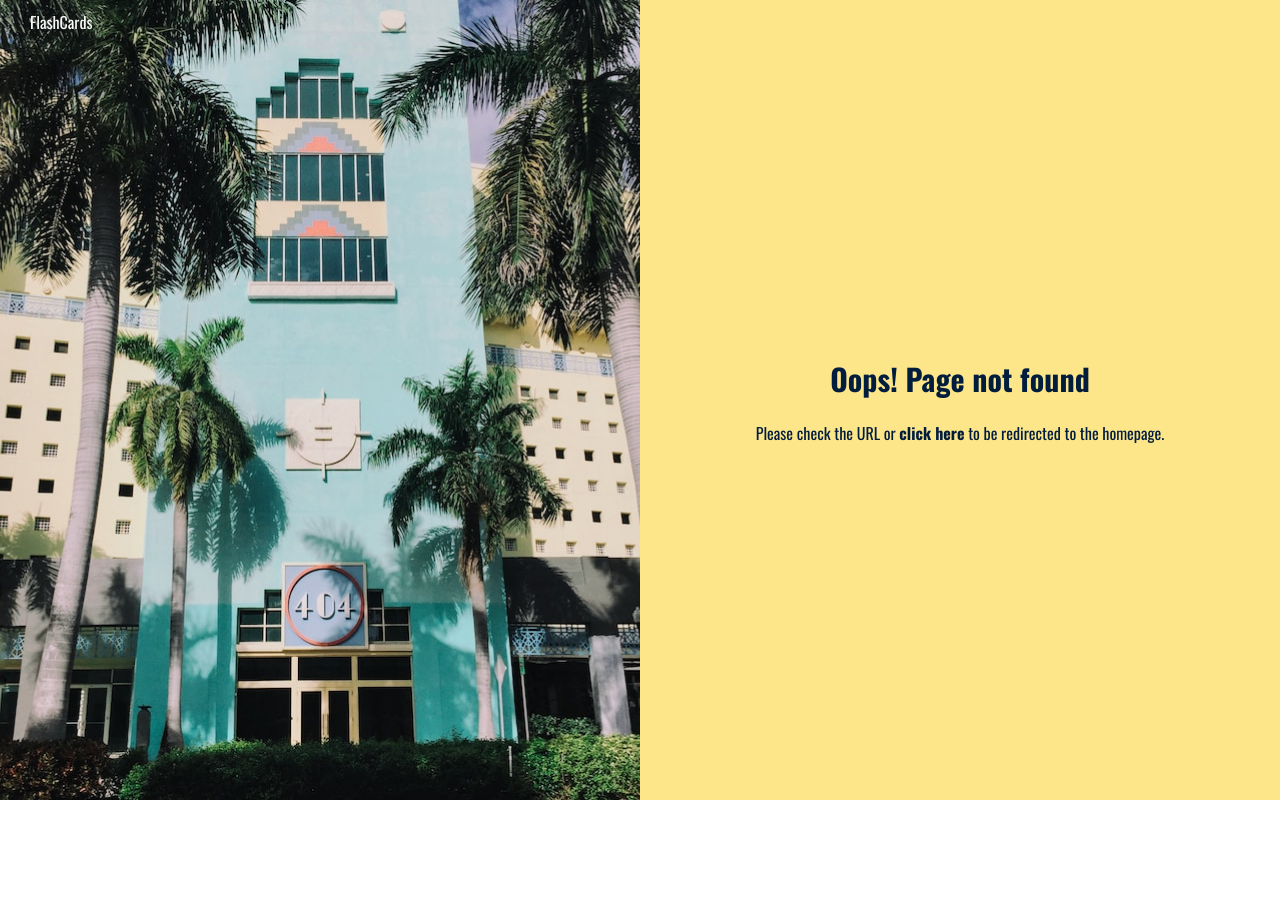
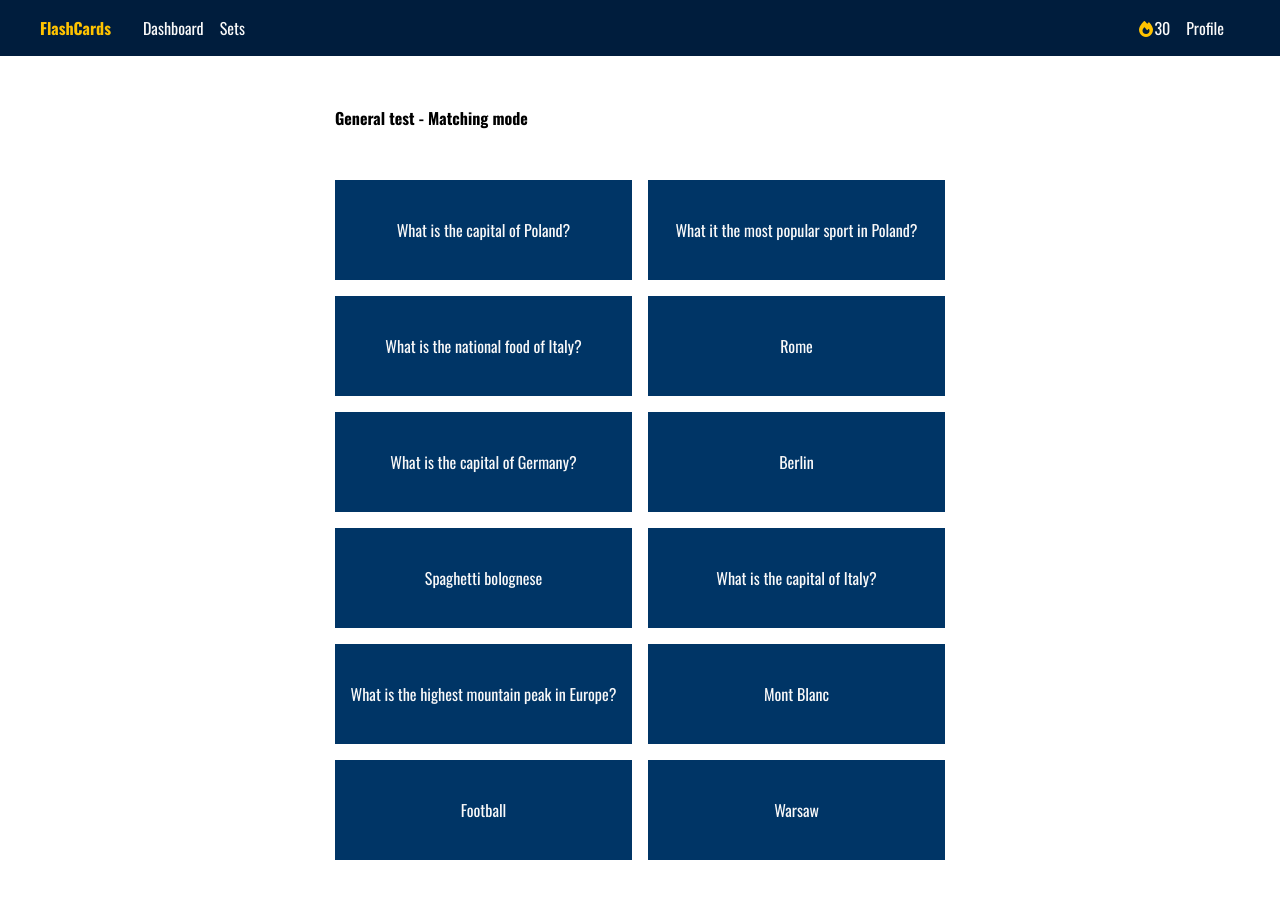
Before and after one commit to karol-wolski/KeepYourFlashcards, a React (Vite) app: page /matching in a window 1280 px wide. Before the commit this address had no page. Shown: the top 898 px of the page. Before the commit the page ends 800 px from the top, so only its background shows below. Built offline with nearby package versions, Linux system fonts and the light colour scheme.

Commit message:
feat: quiz (#61)
Add quiz game
Add quiz mode component
Add quiz page

```diff
--- /dev/null
+++ b/src/components/MatchingGame/MatchingGame.tsx
@@ -0,0 +1,119 @@
+import { useEffect, useState, useRef } from 'react'
+import { Card } from '../../ts/types/Card'
+import sortArrayRandomly from '../../utils/sortArrayRandomly'
+
+interface Props {
+  cards: Card[]
+  handleWin: () => void
+}
+
+type SeparatedCard = {
+  id: string
+  value: string
+  pair_id: string
+}
+
+const MatchingGame = ({ cards, handleWin }: Props) => {
+  const [cardsArray, setCardsArray] = useState<SeparatedCard[]>([])
+  const [prevCardId, setPrevCardId] = useState<{
+    id: string
+    pair_id: string
+    refIdx: number | null
+  }>({
+    id: '',
+    pair_id: '',
+    refIdx: null,
+  })
+  const [correctAnswerCounter, setCorrectAnswerCounter] = useState(0)
+  const itemsRef = useRef<HTMLDivElement[]>([])
+
+  useEffect(() => {
+    const divideCard = () => {
+      const questions = cards.map((card) => {
+        return {
+          id: `q_${card.id}`,
+          value: card.question,
+          pair_id: card.id,
+        }
+      })
+
+      const answers = cards.map((card) => {
+        return {
+          id: `a_${card.id}`,
+          value: card.answer,
+          pair_id: card.id,
+        }
+      })
+
+      return [...questions, ...answers]
+    }
+
+    const dividedArray = divideCard()
+    const arr = sortArrayRandomly<SeparatedCard>(dividedArray)
+    setCardsArray(arr)
+  }, [cards])
+
+  useEffect(() => {
+    if (correctAnswerCounter === cards.length) handleWin()
+  }, [cards.length, correctAnswerCounter, handleWin])
+
+  const handleBtnClick = (id: string, pair_id: string, refIdx: number) => {
+    if (prevCardId.refIdx === null) {
+      setPrevCardId({ id, pair_id, refIdx })
+      itemsRef.current[refIdx].classList.add('bg-secondary')
+      return
+    }
+
+    if (prevCardId.pair_id === pair_id) {
+      if (prevCardId.id !== id) {
+        setCorrectAnswerCounter((prevState) => prevState + 1)
+        itemsRef.current[refIdx].classList.add('bg-success')
+        itemsRef.current[prevCardId.refIdx].classList.add('bg-success')
+      } else {
+        itemsRef.current[refIdx].classList.remove('bg-secondary')
+      }
+      setPrevCardId({ id: '', pair_id: '', refIdx: null })
+    } else if (prevCardId.pair_id !== pair_id) {
+      itemsRef.current[prevCardId.refIdx].classList.remove('bg-secondary')
+      itemsRef.current[prevCardId.refIdx].classList.remove('bg-primaryHover')
+      itemsRef.current[refIdx].classList.remove('bg-primaryHover')
+      itemsRef.current[refIdx].classList.add('bg-dangerHover')
+      itemsRef.current[prevCardId.refIdx].classList.add('bg-dangerHover')
+
+      setTimeout(() => {
+        itemsRef.current[refIdx].classList.remove('bg-dangerHover')
+        itemsRef.current[refIdx].classList.add('bg-primaryHover')
+        if (typeof prevCardId.refIdx === 'number') {
+          itemsRef.current[prevCardId.refIdx].classList.remove('bg-dangerHover')
+          itemsRef.current[prevCardId.refIdx].classList.add('bg-primaryHover')
+        }
+      }, 2000)
+
+      setPrevCardId({ id: '', pair_id: '', refIdx: null })
+    }
+  }
+
+  const addToRefs = (el: HTMLDivElement) => {
+    if (el && !itemsRef.current.includes(el)) {
+      itemsRef.current.push(el)
+    }
+  }
+
+  return (
+    <div className="grid grid-cols-2 gap-[1.6rem]">
+      {cardsArray.map((card, idx) => (
+        <div
+          role="none"
+          key={card.id}
+          className="p-[0.8rem] min-h-[10rem] bg-primaryHover text-textPrimary text-[1.6rem] flex items-center justify-center cursor-pointer"
+          onClick={() => handleBtnClick(card.id, card.pair_id, idx)}
+          ref={addToRefs}
+        >
+          {card.value}
+        </div>
+      ))}
+    </div>
+  )
+}
+
+export default MatchingGame
--- /dev/null
+++ b/src/components/MatchingMode/MatchingMode.tsx
@@ -0,0 +1,32 @@
+import { useState } from 'react'
+import MatchingGame from '../MatchingGame/MatchingGame'
+import Button from '../Button/Button'
+import { Card } from '../../ts/types/Card'
+
+interface Props {
+  cards: Card[]
+}
+
+const MatchingMode = ({ cards }: Props) => {
+  const [isGameEnd, setIsGameEnd] = useState(false)
+  return (
+    <div>
+      {!isGameEnd ? (
+        <MatchingGame cards={cards} handleWin={() => setIsGameEnd(true)} />
+      ) : (
+        <div className="h-[30rem] flex flex-col gap-[1.6rem] justify-center items-center border-[2px] border-primary">
+          <p className="text-[1.6rem]">You have done all the repetitions</p>
+          <Button
+            type="button"
+            variant="primary"
+            onClick={() => setIsGameEnd(false)}
+          >
+            Play again
+          </Button>
+        </div>
+      )}
+    </div>
+  )
+}
+
+export default MatchingMode
--- a/src/main.tsx
+++ b/src/main.tsx
@@ -14,6 +14,7 @@ import CoursePage from './pages/Course'
 import StudyPage from './pages/Study'
 import RepeatPage from './pages/Repeat'
 import TestPage from './pages/Test'
+import MatchingPage from './pages/Matching'
 
 const router = createBrowserRouter([
   {
@@ -61,6 +62,10 @@ const router = createBrowserRouter([
     element: <TestPage />,
   },
   {
+    path: '/matching',
+    element: <MatchingPage />,
+  },
+  {
     path: '*',
     element: <NotFoundPage />,
   },
--- /dev/null
+++ b/src/pages/Matching.tsx
@@ -0,0 +1,53 @@
+import MatchingMode from '../components/MatchingMode/MatchingMode'
+import Layout from '../layouts/Layout'
+
+const MatchingPage = () => {
+  const response = {
+    collectionName: 'General test',
+    cards: [
+      {
+        id: '1',
+        question: 'What is the capital of Poland?',
+        answer: 'Warsaw',
+      },
+      {
+        id: '2',
+        question: 'What it the most popular sport in Poland?',
+        answer: 'Football',
+      },
+      {
+        id: '3',
+        question: 'What is the national food of Italy?',
+        answer: 'Spaghetti bolognese',
+      },
+      {
+        id: '4',
+        question: 'What is the capital of Germany?',
+        answer: 'Berlin',
+      },
+      {
+        id: '5',
+        question: 'What is the capital of Italy?',
+        answer: 'Rome',
+      },
+      {
+        id: '6',
+        question: 'What is the highest mountain peak in Europe?',
+        answer: 'Mont Blanc',
+      },
+    ],
+  }
+
+  return (
+    <Layout>
+      <div className="max-w-[61rem] mx-auto">
+        <h2 className="font-bold text-[1.6rem] mb-[5rem]">
+          {response.collectionName} - Matching mode
+        </h2>
+        <MatchingMode cards={response.cards} />
+      </div>
+    </Layout>
+  )
+}
+
+export default MatchingPage
--- a/src/pages/Repeat.tsx
+++ b/src/pages/Repeat.tsx
@@ -1,8 +1,9 @@
 import { useState } from 'react'
-import RepeatMode, { CardType } from '../components/RepeatMode/RepeatMode'
+import RepeatMode from '../components/RepeatMode/RepeatMode'
 import Layout from '../layouts/Layout'
 import randomNumber from '../utils/randomNumber'
 import Button from '../components/Button/Button'
+import { Card } from '../ts/types/Card'
 
 const RepeatPage = () => {
   const response = [
@@ -18,8 +19,8 @@ const RepeatPage = () => {
     },
   ]
 
-  const [cards, setCards] = useState<CardType[]>(response)
-  const [currentCard, setCurrentCard] = useState<CardType>(cards[0])
+  const [cards, setCards] = useState<Card[]>(response)
+  const [currentCard, setCurrentCard] = useState<Card>(cards[0])
 
   const nextQuestion = () => {
     const randomNum = randomNumber(0, cards.length)
--- /dev/null
+++ b/src/ts/types/Card.ts
@@ -0,0 +1,5 @@
+export type Card = {
+  id: string
+  question: string
+  answer: string
+}
--- /dev/null
+++ b/src/utils/sortArrayRandomly.ts
@@ -0,0 +1,4 @@
+const sortArrayRandomly = <T>(array: T[]) =>
+  array.sort(() => Math.random() - 0.5)
+
+export default sortArrayRandomly
```
Also changed, not shown: src/components/RepeatMode/RepeatMode.tsx (+1 -6 lines).
